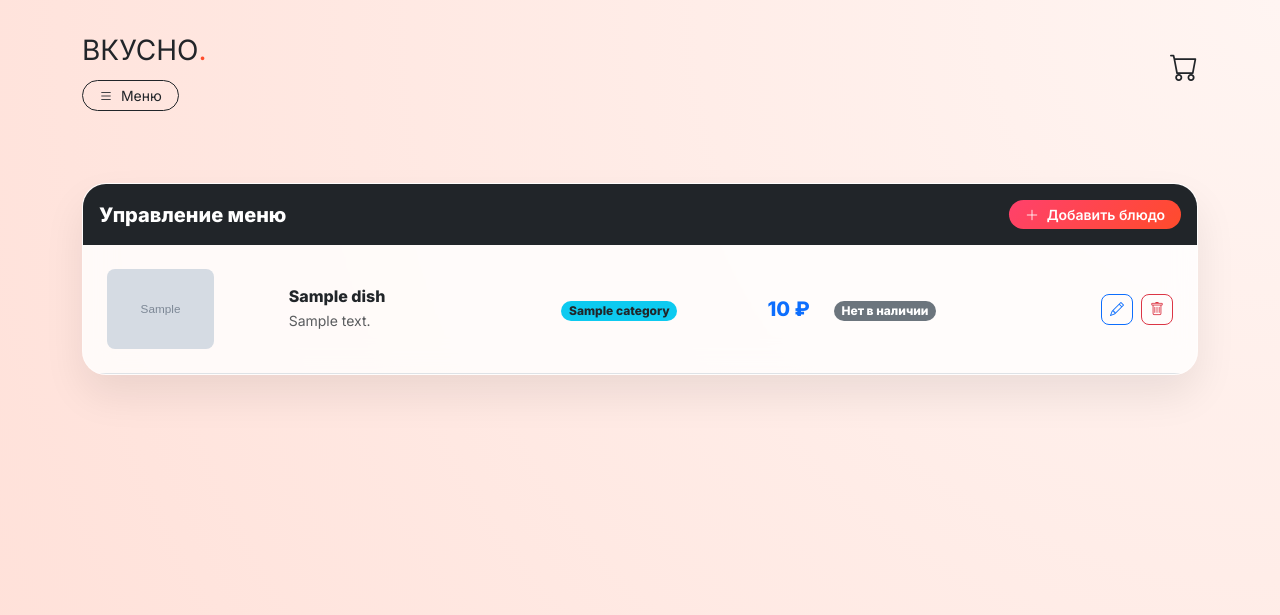
After one commit to flottiee/vkusno, a Flask app: template templates/editing_menu.html in a window 1280 px wide. The commit adds this page. Shown: the top 615 px of the page. Run offline with Flask 3, Linux system fonts and the light colour scheme; the template is opened without the code that fills it: most values are stand-ins (such as "Sample title", 1, 10 or a date in 2020); grey boxes marked "Sample" are stand-in pictures; some libraries are stand-ins or nearby versions.

Commit message:
добавил редактирование меню (пока что не работает изменение позиции)

```diff
--- a/app/__init__.py
+++ b/app/__init__.py
@@ -18,10 +18,11 @@ def create_app():
     app = Flask(__name__, template_folder='../templates', static_folder='../static')
     app.config['SECRET_KEY'] = os.getenv('SECRET_KEY')
     app.config['UPLOAD_FOLDER'] = os.getenv('UPLOAD_FOLDER')
+    app.config['IMAGE_FOLDER'] = os.getenv('IMAGE_FOLDER')
 
     csrf = CSRFProtect()
     csrf.init_app(app)
-    app.config['WTF_CSRF_ENABLED'] = False  # Отключаем CSRF для API
+    # app.config['WTF_CSRF_ENABLED'] = False  # Отключаем CSRF для API
 
     login_manager = LoginManager()
     login_manager.init_app(app)
@@ -56,7 +57,7 @@ def create_app():
         user = db_sess.query(User).options(joinedload(User.cart)).get(int(user_id))
         return user
 
-    add_data_to_db()
+    # add_data_to_db()
 
     setup_routes(app)  # Настраиваем роуты
     return app
--- a/templates/base.html
+++ b/templates/base.html
@@ -53,14 +53,19 @@
 <body>
     <nav class="navbar navbar-expand-lg navbar-light bg-transparent py-4">
     <div class="container d-flex justify-content-between align-items-center">
-            <a class="navbar-brand fw-800 fs-3 text-dark" href="/">ВКУСНО<span style="color: #ff4b2b">.</span></a>
+        <div class="d-flex flex-column align-items-start">
+            <a class="navbar-brand fw-800 fs-3 text-dark mb-1" href="/">ВКУСНО<span style="color: #ff4b2b">.</span></a>
+            <a href="{{ url_for('menu') }}" class="btn btn-outline-dark btn-sm rounded-4 px-3 py-1">
+                <i class="bi bi-list me-1"></i> Меню
+            </a>
+        </div>
 
         <a href="{{ url_for('view_cart') }}" class="text-dark position-relative" id="cart-link">
             <i class="bi bi-cart fs-3"></i>
             <span id="cart-badge"
                   class="position-absolute top-0 start-100 translate-middle badge rounded-pill bg-danger"
                   style="font-size: 0.7rem; {% if not cart_total %}display: none;{% endif %}">
-                    {% if cart_total %}{{ cart_total }}{% endif %}
+                {{ cart_total if cart_total else '' }}
                 <span class="visually-hidden">товаров в корзине</span>
             </span>
         </a>
@@ -86,5 +91,23 @@
             }
         }
     </script>
+<div class="modal fade" id="authModal" tabindex="-1" aria-labelledby="authModalLabel" aria-hidden="true">
+  <div class="modal-dialog modal-dialog-centered">
+    <div class="modal-content rounded-4 shadow-lg border-0">
+      <div class="modal-header border-0">
+        <h5 class="modal-title fw-700" id="authModalLabel">Требуется авторизация</h5>
+        <button type="button" class="btn-close" data-bs-dismiss="modal" aria-label="Закрыть"></button>
+      </div>
+      <div class="modal-body text-center py-4">
+        <i class="bi bi-person-lock fs-1 text-primary mb-3 d-block"></i>
+        <p class="mb-4">Чтобы добавлять блюда в корзину, нужно войти или зарегистрироваться.</p>
+        <div class="d-flex justify-content-center gap-3">
+          <a href="{{ url_for('login') }}" class="btn btn-primary-grad rounded-4 px-4">Войти</a>
+          <a href="{{ url_for('register') }}" class="btn btn-outline-primary rounded-4 px-4">Зарегистрироваться</a>
+        </div>
+      </div>
+    </div>
+  </div>
+</div>
 </body>
 </html>
--- a/templates/cart.html
+++ b/templates/cart.html
@@ -7,7 +7,7 @@
     {% if not current_user.is_authenticated %}
         <div class="alert alert-warning text-center p-5 rounded-4 shadow-lg" role="alert">
             <i class="bi bi-cart-x fs-1 d-block mb-3"></i>
-            <p class="mb-2 fs-5">Чтобы просматривать корзину, пожалуйста</p>
+            <p class="mb-2 fs-5">Чтобы просматривать корзину, пожалуйста войдите в свой профиль</p>
             <div class="d-flex justify-content-center gap-2">
                 <a href="{{ url_for('login') }}" class="btn btn-primary-grad rounded-4 px-4">Войти</a>
                 <a href="{{ url_for('register') }}" class="btn btn-outline-primary rounded-4 px-4">Зарегистрироваться</a>
--- /dev/null
+++ b/templates/editing_menu.html
@@ -0,0 +1,194 @@
+{% extends "base.html" %}
+
+{% block content %}
+<div class="container mt-5 mb-5">
+  <div class="glass-card overflow-hidden">
+    <div class="bg-dark p-3 text-white d-flex justify-content-between align-items-center">
+      <h5 class="m-0 fw-bold">Управление меню</h5>
+      <button class="btn btn-primary-grad btn-sm rounded-4 px-3" data-bs-toggle="modal" data-bs-target="#addDishModal">
+        <i class="bi bi-plus-lg me-1"></i> Добавить блюдо
+      </button>
+    </div>
+    <div class="list-group list-group-flush">
+      {% for dish in dishes %}
+        <div class="list-group-item p-4 bg-transparent border-bottom">
+            <div class="row align-items-center">
+                <div class="col-md-2 mb-3 mb-md-0">
+                    {% if dish.image_url %}
+                    <img src="{{ url_for('static', filename=dish.image_url) }}" alt="{{ dish.name }}" class="img-fluid rounded-3" style="height: 80px; object-fit: cover;">
+                    {% else %}
+                    <div class="bg-light rounded-3 d-flex align-items-center justify-content-center" style="height: 80px;">
+                        <i class="bi bi-image text-muted fs-3"></i>
+                    </div>
+                    {% endif %}
+                </div>
+                <div class="col-md-3">
+                    <h6 class="fw-bold mb-1">{{ dish.name }}</h6>
+                    <p class="text-muted small mb-0">{{ dish.description[:80] }}{% if dish.description|length > 80 %}…{% endif %}</p>
+                </div>
+                <div class="col-md-1">
+                    {% if dish.category %}
+                    <span class="badge bg-info rounded-pill text-dark">{{ dish.category.name }}</span>
+                    {% else %}
+                    <span class="badge bg-light text-muted rounded-pill">—</span>
+                    {% endif %}
+                </div>
+                <div class="col-md-2 text-md-end">
+                    <span class="fw-bold text-primary fs-5">{{ dish.price }} ₽</span>
+                </div>
+                <div class="col-md-2">
+                    {% if dish.is_available %}
+                    <span class="badge bg-success rounded-pill">В наличии</span>
+                    {% else %}
+                    <span class="badge bg-secondary rounded-pill">Нет в наличии</span>
+                    {% endif %}
+                </div>
+                <div class="col-md-2 text-md-end mt-2 mt-md-0">
+                    <div class="d-flex gap-2 justify-content-md-end">
+                        <button class="btn btn-outline-primary btn-sm rounded-3"
+                                data-bs-toggle="modal" data-bs-target="#editDishModal"
+                                data-dish-id="{{ dish.id }}"
+                                data-dish-name="{{ dish.name }}"
+                                data-dish-description="{{ dish.description }}"
+                                data-dish-price="{{ dish.price }}"
+                                data-dish-image="{{ dish.image_url or '' }}"
+                                data-dish-available="{{ dish.is_available }}"
+                                data-dish-category="{{ dish.category.name if dish.category else '' }}">
+                            <i class="bi bi-pencil"></i>
+                        </button>
+                        <form action="{{ url_for('delete_dish', dish_id=dish.id) }}" method="POST" onsubmit="return confirm('Удалить блюдо «{{ dish.name }}»?');">
+                            <input type="hidden" name="csrf_token" value="{{ csrf_token() }}">
+                            <button class="btn btn-outline-danger btn-sm rounded-3"><i class="bi bi-trash"></i></button>
+                        </form>
+                    </div>
+                </div>
+            </div>
+        </div>
+        {% else %}
+        <div class="p-5 text-center text-muted">Меню пока пустует. Добавьте первое блюдо!</div>
+        {% endfor %}
+    </div>
+  </div>
+</div>
+
+<div class="modal fade" id="addDishModal" tabindex="-1" aria-hidden="true">
+    <div class="modal-dialog modal-dialog-centered">
+        <div class="modal-content rounded-4 shadow-lg border-0">
+            <div class="modal-header border-0">
+                <h5 class="modal-title fw-800">Новое блюдо</h5>
+                <button type="button" class="btn-close" data-bs-dismiss="modal"></button>
+            </div>
+            <form action="{{ url_for('add_dish') }}" method="POST" enctype="multipart/form-data">
+                <input type="hidden" name="csrf_token" value="{{ csrf_token() }}">
+                <div class="modal-body">
+                    <div class="mb-3">
+                        <label class="form-label fw-600">Название</label>
+                        <input type="text" name="name" class="form-control rounded-3" required>
+                    </div>
+                    <div class="mb-3">
+                        <label class="form-label fw-600">Описание</label>
+                        <textarea name="description" class="form-control rounded-3" rows="3" required></textarea>
+                    </div>
+                    <div class="mb-3">
+                        <label class="form-label fw-600">Категория</label>
+                        <input type="text" name="category" class="form-control rounded-3" list="categoryList" placeholder="Введите или выберите категорию">
+                    </div>
+                    <div class="mb-3">
+                        <label class="form-label fw-600">Цена (₽)</label>
+                        <input type="number" step="0.01" name="price" class="form-control rounded-3" required>
+                    </div>
+                    <div class="mb-3">
+                        <label class="form-label fw-600">Изображение</label>
+                        <input type="file" name="image" class="form-control rounded-3">
+                    </div>
+                    <div class="form-check form-switch mb-3">
+                        <input class="form-check-input" type="checkbox" name="is_available" id="addAvailable" checked>
+                        <label class="form-check-label" for="addAvailable">В наличии</label>
+                    </div>
+                </div>
+                <div class="modal-footer border-0">
+                    <button type="button" class="btn btn-outline-secondary rounded-4" data-bs-dismiss="modal">Отмена</button>
+                    <button type="submit" class="btn btn-primary-grad rounded-4 px-4">Добавить</button>
+                </div>
+            </form>
+        </div>
+    </div>
+</div>
+
+<div class="modal fade" id="editDishModal" tabindex="-1" aria-hidden="true">
+    <div class="modal-dialog modal-dialog-centered">
+        <div class="modal-content rounded-4 shadow-lg border-0">
+            <div class="modal-header border-0">
+                <h5 class="modal-title fw-800">Редактировать блюдо</h5>
+                <button type="button" class="btn-close" data-bs-dismiss="modal"></button>
+            </div>
+            <form id="editDishForm" method="POST" enctype="multipart/form-data">
+                <input type="hidden" name="csrf_token" value="{{ csrf_token() }}">
+                <div class="modal-body">
+                    <input type="hidden" name="dish_id" id="editDishId">
+                    <div class="mb-3">
+                        <label class="form-label fw-600">Название</label>
+                        <input type="text" name="name" id="editDishName" class="form-control rounded-3" required>
+                    </div>
+                    <div class="mb-3">
+                        <label class="form-label fw-600">Описание</label>
+                        <textarea name="description" id="editDishDescription" class="form-control rounded-3" rows="3" required></textarea>
+                    </div>
+                    <div class="mb-3">
+                        <label class="form-label fw-600">Категория</label>
+                        <input type="text" name="category" id="editDishCategory" class="form-control rounded-3" list="categoryList" placeholder="Введите или выберите категорию">
+                    </div>
+                    <div class="mb-3">
+                        <label class="form-label fw-600">Цена (₽)</label>
+                        <input type="number" step="0.01" name="price" id="editDishPrice" class="form-control rounded-3" required>
+                    </div>
+                    <div class="mb-3">
+                        <label class="form-label fw-600">Новое изображение (оставьте пустым, чтобы не менять)</label>
+                        <input type="file" name="image" class="form-control rounded-3">
+                    </div>
+                    <div class="form-check form-switch mb-3">
+                        <input class="form-check-input" type="checkbox" name="is_available" id="editDishAvailable">
+                        <label class="form-check-label" for="editDishAvailable">В наличии</label>
+                    </div>
+                </div>
+                <div class="modal-footer border-0">
+                    <button type="button" class="btn btn-outline-secondary rounded-4" data-bs-dismiss="modal">Отмена</button>
+                    <button type="submit" class="btn btn-primary-grad rounded-4 px-4">Сохранить</button>
+                </div>
+            </form>
+        </div>
+    </div>
+</div>
+
+<datalist id="categoryList">
+    {% for cat in categories %}
+    <option value="{{ cat.name }}">
+    {% endfor %}
+</datalist>
+
+<script>
+    document.addEventListener('DOMContentLoaded', function() {
+        const editModal = document.getElementById('editDishModal');
+        editModal.addEventListener('show.bs.modal', function(event) {
+            const button = event.relatedTarget; // кнопка, открывшая модал
+            if (!button) return;
+            const dishId = button.getAttribute('data-dish-id');
+            const name = button.getAttribute('data-dish-name');
+            const description = button.getAttribute('data-dish-description');
+            const price = button.getAttribute('data-dish-price');
+            const available = button.getAttribute('data-dish-available') === 'True';
+            const category = button.getAttribute('data-dish-category') || '';
+
+            document.getElementById('editDishId').value = dishId;
+            document.getElementById('editDishName').value = name;
+            document.getElementById('editDishDescription').value = description;
+            document.getElementById('editDishPrice').value = price;
+            document.getElementById('editDishAvailable').checked = available;
+            document.getElementById('editDishCategory').value = category;
+
+            const form = document.getElementById('editDishForm');
+            form.action = `admin/edit_dish/${dishId}`;
+        });
+    });
+</script>
+{% endblock %}
```
Also changed, not shown: app/routes/routes.py (+74 -1 lines), templates/menu.html (+40 -27 lines), instance/db/vkusno.db. Lines whose indentation alone changed are shown as unchanged.
